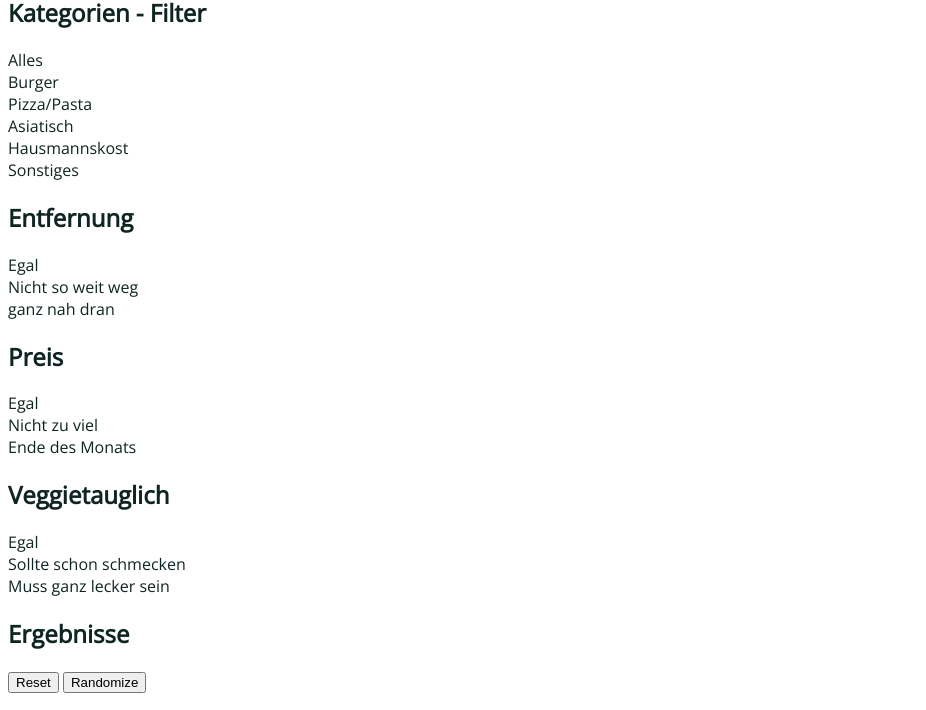
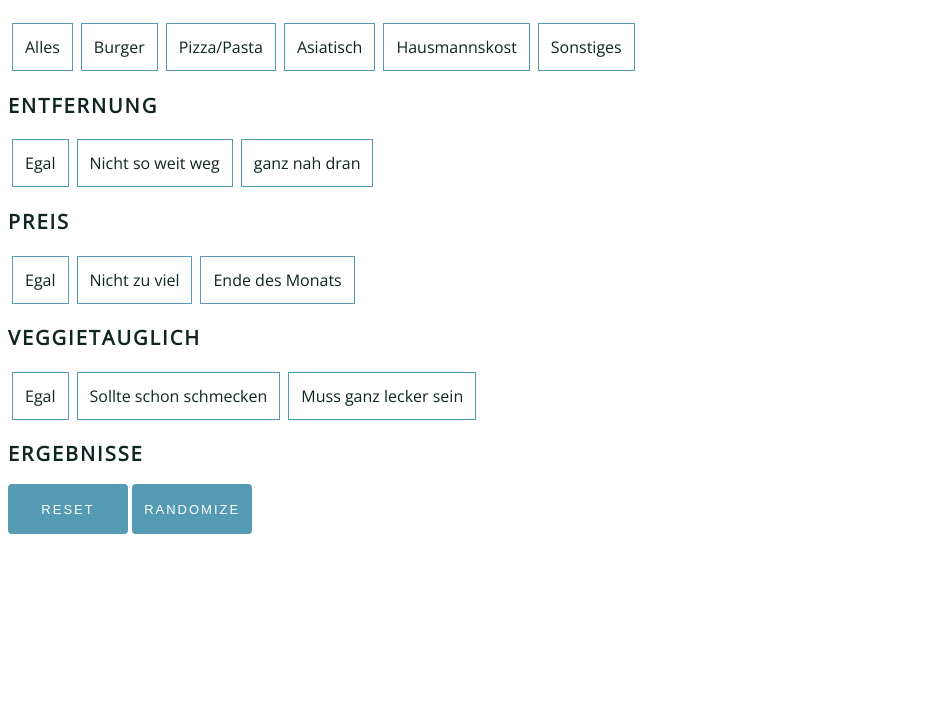
Before and after one commit to kristinmatzies/restaurantfilter, a website built with Parcel: page src/index.html in a window 1280 px wide. Shown: the part 90-800 px from the top of the page, without its empty margins (0-926 px from the left). Built offline with nearby package versions, Linux system fonts and the light colour scheme.

Commit message:
Add basic css and main.js

```diff
--- a/src/index.html
+++ b/src/index.html
@@ -16,34 +16,35 @@
       <h1>Wo / Was essen wir denn heute?</h1>
     </header>
     <h2>Kategorien - Filter</h2>
-    <section>
-      <div>Alles</div>
-      <div>Burger</div>
-      <div>Pizza/Pasta</div>
-      <div>Asiatisch</div>
-      <div>Hausmannskost</div>
-      <div>Sonstiges</div>
+    <section class="filter-container">
+      <div class="category">Alles</div>
+      <div class="category">Burger</div>
+      <div class="category">Pizza/Pasta</div>
+      <div class="category">Asiatisch</div>
+      <div class="category">Hausmannskost</div>
+      <div class="category">Sonstiges</div>
     </section>
     <h2>Entfernung</h2>
-    <section>
-      <div>Egal</div>
-      <div>Nicht so weit weg</div>
-      <div>ganz nah dran</div>
+    <section class="filter-container">
+      <div class="distance">Egal</div>
+      <div class="distance">Nicht so weit weg</div>
+      <div class="distance">ganz nah dran</div>
     </section>
     <h2>Preis</h2>
-    <section>
-      <div>Egal</div>
-      <div>Nicht zu viel</div>
-      <div>Ende des Monats</div>
+    <section class="filter-container">
+      <div class="price">Egal</div>
+      <div class="price">Nicht zu viel</div>
+      <div class="price">Ende des Monats</div>
     </section>
     <h2>Veggietauglich</h2>
-    <section>
-      <div>Egal</div>
-      <div>Sollte schon schmecken</div>
-      <div>Muss ganz lecker sein</div>
+    <section class="filter-container">
+      <div class="veggie">Egal</div>
+      <div class="veggie">Sollte schon schmecken</div>
+      <div class="veggie">Muss ganz lecker sein</div>
     </section>
     <h2>Ergebnisse</h2>
-    <button>Reset</button>
-    <button>Randomize</button>
+    <ul class="results"></ul>
+    <button class="reset-button">Reset</button>
+    <button class="randomize-button">Randomize</button>
   </body>
 </html>
--- a/src/main.js
+++ b/src/main.js
@@ -0,0 +1,9 @@
+const button = document.querySelector('.reset-button')
+const category = document.querySelectorAll('.category')
+const distance = document.querySelectorAll('.distance')
+const price = document.querySelectorAll('.price')
+const veggie = document.querySelectorAll('.veggie')
+const resultList = document.querySelector('.results')
+const results = []
+
+category.addEventListener(click, saveCategoryFilter)
--- a/src/scss/_base.scss
+++ b/src/scss/_base.scss
@@ -9,3 +9,32 @@ body {
   font-family: 'Open Sans', sans-serif;
   color: $font-color;
 }
+
+h1 {
+  color: $primary-color;
+  font-size: 24px;
+  font-weight: bolder;
+  text-align: center;
+  letter-spacing: 2px;
+  text-transform: uppercase;
+}
+
+h2 {
+  font-size: 20px;
+  font-weight: bold;
+  letter-spacing: 2px;
+  text-transform: uppercase;
+}
+
+button {
+  width: 120px;
+  height: 50px;
+  border-radius: 4px;
+  background-color: $primary-color;
+  border: none;
+  color: white;
+  font-weight: 500;
+  letter-spacing: 2px;
+  font-size: 13px;
+  text-transform: uppercase;
+}
--- /dev/null
+++ b/src/scss/components/_filter.scss
@@ -0,0 +1,15 @@
+.filter-container {
+  display: flex;
+  flex-wrap: wrap;
+
+  div {
+    border: 1px solid $primary-color;
+    margin: 4px;
+    padding: 12px;
+
+    &.selected {
+      background: $primary-color;
+      color: white;
+    }
+  }
+}
--- a/src/scss/styles.scss
+++ b/src/scss/styles.scss
@@ -1 +1,2 @@
 @import 'base';
+@import 'components/filter';
```
